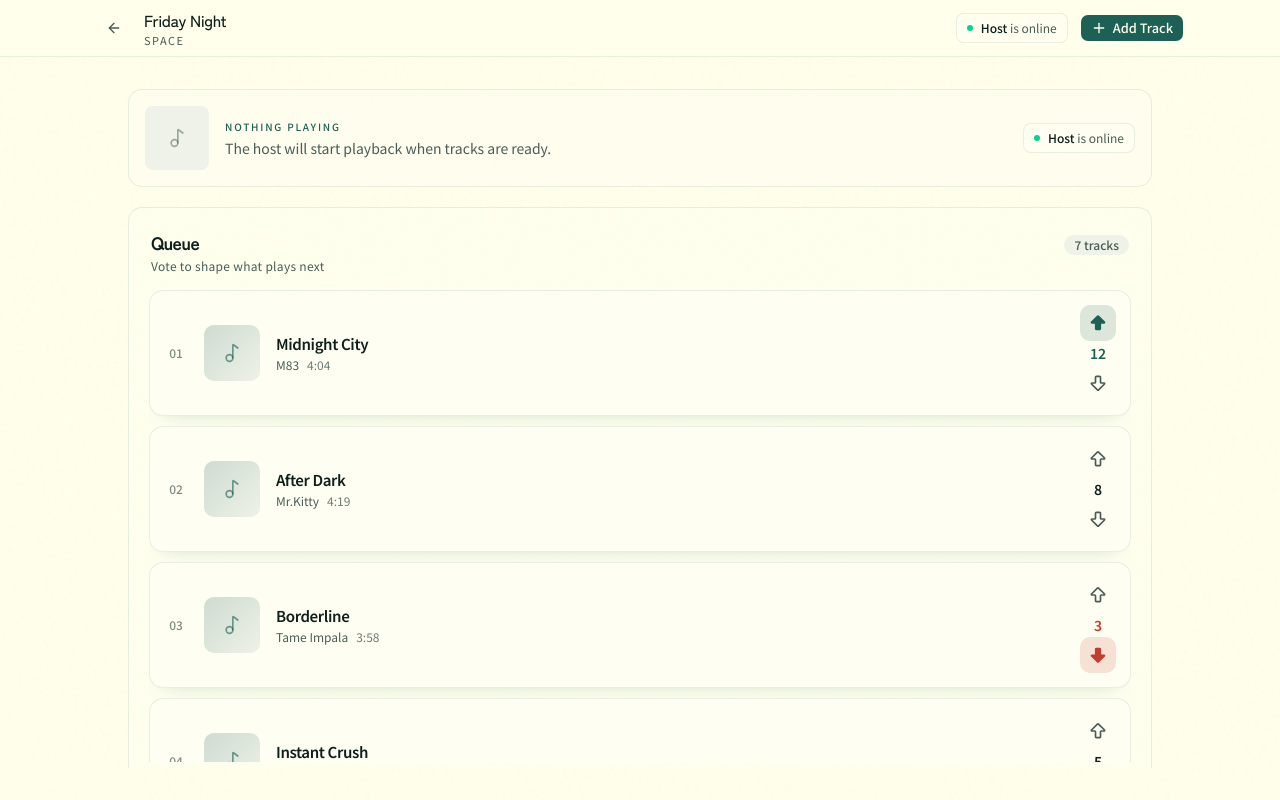
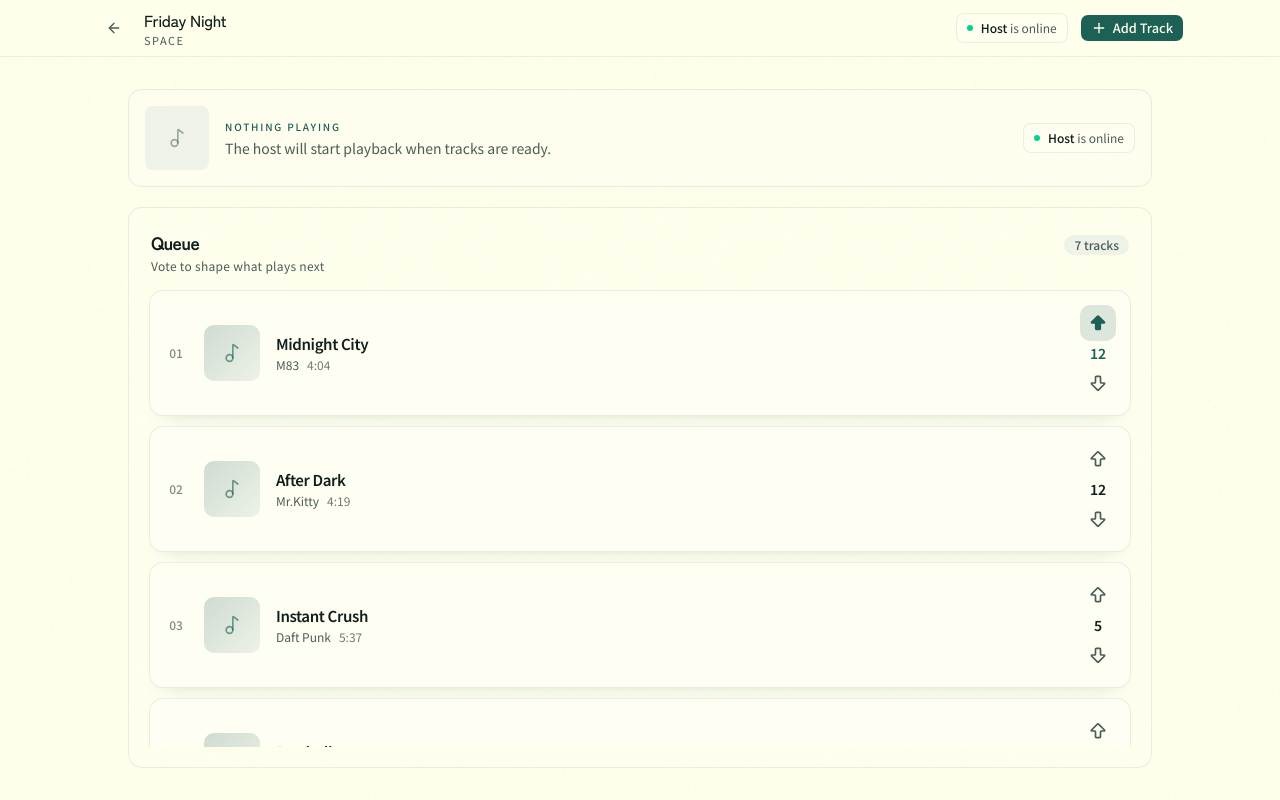
Before and after one commit to Amit0-dev/vybe-v2, a Next.js app in the folder client/: page /space/1 in a window 1280 px wide. Built offline with nearby package versions, Linux system fonts and the light colour scheme.

Commit message:
feat(space): refactor SpaceRoom to use SpaceDemoRoom; update queue handling and improve layout; enhance QueueItem with animations

```diff
--- a/client/app/space/[spaceId]/page.tsx
+++ b/client/app/space/[spaceId]/page.tsx
@@ -1,4 +1,4 @@
-import { SpaceRoom } from "@/features/space/SpaceRoom";
+import { SpaceDemoRoom } from "@/features/space/SpaceDemoRoom";
 import type { LibraryTrack, QueueItem } from "@/lib/types";
 
 interface SpacePageProps {
@@ -23,7 +23,7 @@ const PLACEHOLDER_QUEUE: QueueItem[] = [
   {
     id: "q2",
     status: "QUEUED",
-    score: 8,
+    score: 12,
     userVote: null,
     track: {
       id: "t2",
@@ -100,42 +100,48 @@ const PLACEHOLDER_LIBRARY: LibraryTrack[] = [
     title: "Blinding Lights",
     artist: "The Weeknd",
     durationSec: 200,
-    artworkUrl: "https://images.unsplash.com/photo-1493225457124-a3eb161ffa5f?w=160&h=160&fit=crop",
+    artworkUrl:
+      "https://images.unsplash.com/photo-1493225457124-a3eb161ffa5f?w=160&h=160&fit=crop",
   },
   {
     id: "lib2",
     title: "Electric Feel",
     artist: "MGMT",
     durationSec: 229,
-    artworkUrl: "https://images.unsplash.com/photo-1511379938547-c1f69419868d?w=160&h=160&fit=crop",
+    artworkUrl:
+      "https://images.unsplash.com/photo-1511379938547-c1f69419868d?w=160&h=160&fit=crop",
   },
   {
     id: "lib3",
     title: "Redbone",
     artist: "Childish Gambino",
     durationSec: 326,
-    artworkUrl: "https://images.unsplash.com/photo-1470225620780-dba8ba36b745?w=160&h=160&fit=crop",
+    artworkUrl:
+      "https://images.unsplash.com/photo-1470225620780-dba8ba36b745?w=160&h=160&fit=crop",
   },
   {
     id: "lib4",
     title: "Do I Wanna Know?",
     artist: "Arctic Monkeys",
     durationSec: 272,
-    artworkUrl: "https://images.unsplash.com/photo-1459749411175-0471761750d6?w=160&h=160&fit=crop",
+    artworkUrl:
+      "https://images.unsplash.com/photo-1459749411175-0471761750d6?w=160&h=160&fit=crop",
   },
   {
     id: "lib5",
     title: "Levitating",
     artist: "Dua Lipa",
     durationSec: 203,
-    artworkUrl: "https://images.unsplash.com/photo-1514525253161-7a46d19cd819?w=160&h=160&fit=crop",
+    artworkUrl:
+      "https://images.unsplash.com/photo-1514525253161-7a46d19cd819?w=160&h=160&fit=crop",
   },
   {
     id: "lib6",
     title: "Sunset Lover",
     artist: "Petit Biscuit",
     durationSec: 238,
-    artworkUrl: "https://images.unsplash.com/photo-1487180144351-b8472da7d491?w=160&h=160&fit=crop",
+    artworkUrl:
+      "https://images.unsplash.com/photo-1487180144351-b8472da7d491?w=160&h=160&fit=crop",
   },
 ];
 
@@ -152,16 +158,14 @@ export default async function SpacePage({
   const isOwner = role === "owner";
 
   return (
-    <SpaceRoom
+    <SpaceDemoRoom
       spaceName="Friday Night"
-      members={[]}
       isOwner={isOwner}
       isOwnerOnline
       ownerName="Host"
-      spaceStatus="ACTIVE"
+      initialQueue={PLACEHOLDER_QUEUE}
+      libraryTracks={PLACEHOLDER_LIBRARY}
       track={null}
-      queue={PLACEHOLDER_QUEUE}
-      libraryTracks={PLACEHOLDER_LIBRARY}
     />
   );
 }
--- a/client/features/queue/QueueItem.tsx
+++ b/client/features/queue/QueueItem.tsx
@@ -1,5 +1,6 @@
 "use client";
 
+import { motion, useReducedMotion } from "framer-motion";
 import { Music2 } from "lucide-react";
 import type { QueueItem as QueueItemType } from "@/lib/types";
 import { VoteControls } from "@/features/voting/VoteControls";
@@ -20,18 +21,26 @@ export function QueueItem({
 }: QueueItemProps) {
   const { track, score, userVote, id, status } = item;
   const isPlaying = status === "PLAYING";
+  const reduceMotion = useReducedMotion();
 
   return (
-    <li className={cn("list-none", className)}>
+    <motion.li
+      layout={!reduceMotion}
+      className={cn("list-none", className)}
+      transition={
+        reduceMotion
+          ? { duration: 0 }
+          : { type: "spring", stiffness: 420, damping: 36 }
+      }
+    >
       <article
         className={cn(
-          "group flex items-center gap-3 rounded-xl border bg-card p-3 transition-all sm:gap-4 sm:p-3.5",
+          "group flex items-center gap-3 rounded-xl border bg-card p-3 transition-colors sm:gap-4 sm:p-3.5",
           "border-border/70 shadow-[0_8px_20px_-16px_color-mix(in_srgb,#1c6056_40%,transparent)]",
           "hover:border-primary/25 hover:shadow-[0_12px_24px_-16px_color-mix(in_srgb,#1c6056_45%,transparent)]",
           isPlaying && "border-primary/35 bg-vybe-muted/60",
         )}
       >
-        {/* Rank */}
         {typeof index === "number" && (
           <span
             className={cn(
@@ -43,7 +52,6 @@ export function QueueItem({
           </span>
         )}
 
-        {/* Artwork */}
         <div className="relative size-12 shrink-0 overflow-hidden rounded-lg bg-muted sm:size-14">
           {track.artworkUrl ? (
             // eslint-disable-next-line @next/next/no-img-element
@@ -54,10 +62,7 @@ export function QueueItem({
             />
           ) : (
             <div className="flex size-full items-center justify-center bg-gradient-to-br from-primary/15 to-muted">
-              <Music2
-                className="size-5 text-primary/60"
-                aria-hidden
-              />
+              <Music2 className="size-5 text-primary/60" aria-hidden />
             </div>
           )}
           {isPlaying && (
@@ -67,15 +72,12 @@ export function QueueItem({
           )}
         </div>
 
-        {/* Meta */}
         <div className="min-w-0 flex-1">
           <p className="truncate text-sm font-semibold tracking-tight sm:text-[15px]">
             {track.title}
           </p>
           <div className="mt-0.5 flex flex-wrap items-center gap-x-2 gap-y-0.5 text-xs text-muted-foreground">
-            {track.artist && (
-              <span className="truncate">{track.artist}</span>
-            )}
+            {track.artist && <span className="truncate">{track.artist}</span>}
             {typeof track.durationSec === "number" && (
               <span className="tabular-nums opacity-80">
                 {formatDuration(track.durationSec)}
@@ -84,7 +86,6 @@ export function QueueItem({
           </div>
         </div>
 
-        {/* Votes */}
         <VoteControls
           score={score}
           userVote={userVote}
@@ -93,6 +94,6 @@ export function QueueItem({
           className="pl-1"
         />
       </article>
-    </li>
+    </motion.li>
   );
 }
--- a/client/features/queue/QueueList.tsx
+++ b/client/features/queue/QueueList.tsx
@@ -1,6 +1,7 @@
 "use client";
 
-import { useEffect, useRef, useState } from "react";
+import { useEffect, useMemo, useRef, useState } from "react";
+import { LayoutGroup } from "framer-motion";
 import { ArrowUp } from "lucide-react";
 import type { QueueItem as QueueItemType } from "@/lib/types";
 import { QueueItem } from "./QueueItem";
@@ -12,9 +13,16 @@ interface QueueListProps {
   className?: string;
 }
 
+function rankQueue(items: QueueItemType[]) {
+  return [...items].sort(
+    (a, b) => b.score - a.score || a.id.localeCompare(b.id),
+  );
+}
+
 export function QueueList({ items = [], onVote, className }: QueueListProps) {
   const scrollRef = useRef<HTMLDivElement>(null);
   const [showTop, setShowTop] = useState(false);
+  const ranked = useMemo(() => rankQueue(items), [items]);
 
   useEffect(() => {
     const el = scrollRef.current;
@@ -27,7 +35,7 @@ export function QueueList({ items = [], onVote, className }: QueueListProps) {
     onScroll();
     el.addEventListener("scroll", onScroll, { passive: true });
     return () => el.removeEventListener("scroll", onScroll);
-  }, [items.length]);
+  }, [ranked.length]);
 
   function scrollToTop() {
     scrollRef.current?.scrollTo({ top: 0, behavior: "smooth" });
@@ -50,11 +58,11 @@ export function QueueList({ items = [], onVote, className }: QueueListProps) {
           </p>
         </div>
         <span className="rounded-full bg-muted px-2.5 py-0.5 text-xs font-medium tabular-nums text-muted-foreground">
-          {items.length} {items.length === 1 ? "track" : "tracks"}
+          {ranked.length} {ranked.length === 1 ? "track" : "tracks"}
         </span>
       </div>
 
-      {items.length === 0 ? (
+      {ranked.length === 0 ? (
         <div className="flex min-h-0 flex-1 flex-col items-center justify-center rounded-xl border border-dashed border-border/80 px-6 py-16 text-center">
           <p className="font-heading text-sm font-medium">Empty queue</p>
           <p className="mt-2 max-w-xs text-sm leading-relaxed text-muted-foreground">
@@ -63,18 +71,15 @@ export function QueueList({ items = [], onVote, className }: QueueListProps) {
         </div>
       ) : (
         <>
-          {/*
-            h-0 + flex-1 is the reliable flex scroll pattern:
-            forces a bounded height so overflow-y can activate.
-          */}
           <div
             ref={scrollRef}
             data-queue-scroll
             className="scrollbar-hide h-0 min-h-0 flex-1 overflow-x-hidden overflow-y-auto overscroll-y-contain [scrollbar-width:none] [-ms-overflow-style:none] [&::-webkit-scrollbar]:w-0 [&::-webkit-scrollbar]:h-0"
             style={{ WebkitOverflowScrolling: "touch" }}
           >
+            <LayoutGroup>
               <ul className="flex flex-col gap-2.5 pb-12" aria-label="Queue">
-              {items.map((item, index) => (
+                {ranked.map((item, index) => (
                   <QueueItem
                     key={item.id}
                     item={item}
@@ -83,6 +88,7 @@ export function QueueList({ items = [], onVote, className }: QueueListProps) {
                   />
                 ))}
               </ul>
+            </LayoutGroup>
           </div>
 
           <button
@@ -90,7 +96,7 @@ export function QueueList({ items = [], onVote, className }: QueueListProps) {
             onClick={scrollToTop}
             aria-label="Scroll queue to top"
             className={cn(
-              "absolute right-1/2 translate-x-1/2 bottom-8 z-10 flex size-9 items-center justify-center rounded-full border border-border/80 bg-card/95 text-foreground shadow-md backdrop-blur-sm transition-all",
+              "absolute right-1/2 bottom-8 z-10 flex size-9 translate-x-1/2 items-center justify-center rounded-full border border-border/80 bg-card/95 text-foreground shadow-md backdrop-blur-sm transition-all",
               "hover:border-primary/40 hover:bg-vybe-muted hover:text-primary",
               "focus-visible:outline-none focus-visible:ring-2 focus-visible:ring-ring",
               showTop
--- /dev/null
+++ b/client/features/space/SpaceDemoRoom.tsx
@@ -0,0 +1,87 @@
+"use client";
+
+import { useCallback, useState } from "react";
+import { SpaceRoom } from "@/features/space/SpaceRoom";
+import type { LibraryTrack, QueueItem, Track } from "@/lib/types";
+
+interface SpaceDemoRoomProps {
+  spaceName?: string;
+  isOwner?: boolean;
+  isOwnerOnline?: boolean;
+  ownerName?: string;
+  initialQueue?: QueueItem[];
+  libraryTracks?: LibraryTrack[];
+  track?: Track | null;
+}
+
+function applyVote(item: QueueItem, value: 1 | -1): QueueItem {
+  const prev = item.userVote ?? null;
+  let nextVote: 1 | -1 | null;
+  let delta: number;
+
+  if (prev === value) {
+    // Toggle off
+    nextVote = null;
+    delta = -value;
+  } else if (prev == null) {
+    nextVote = value;
+    delta = value;
+  } else {
+    // Switch from opposite vote
+    nextVote = value;
+    delta = value * 2;
+  }
+
+  return {
+    ...item,
+    userVote: nextVote,
+    score: item.score + delta,
+  };
+}
+
+function sortByScore(items: QueueItem[]): QueueItem[] {
+  return [...items].sort(
+    (a, b) => b.score - a.score || a.id.localeCompare(b.id),
+  );
+}
+
+/**
+ * Demo shell: holds placeholder queue in state so votes reorder cards live.
+ * Replace with API/WebSocket wiring later — same onVote + sorted list pattern.
+ */
+export function SpaceDemoRoom({
+  spaceName = "Space",
+  isOwner = false,
+  isOwnerOnline = true,
+  ownerName = "Host",
+  initialQueue = [],
+  libraryTracks = [],
+  track = null,
+}: SpaceDemoRoomProps) {
+  const [queue, setQueue] = useState(() => sortByScore(initialQueue));
+
+  const onVote = useCallback((queueItemId: string, value: 1 | -1) => {
+    setQueue((prev) =>
+      sortByScore(
+        prev.map((item) =>
+          item.id === queueItemId ? applyVote(item, value) : item,
+        ),
+      ),
+    );
+  }, []);
+
+  return (
+    <SpaceRoom
+      spaceName={spaceName}
+      members={[]}
+      isOwner={isOwner}
+      isOwnerOnline={isOwnerOnline}
+      ownerName={ownerName}
+      spaceStatus="ACTIVE"
+      track={track}
+      queue={queue}
+      libraryTracks={libraryTracks}
+      onVote={onVote}
+    />
+  );
+}
--- a/client/features/space/SpaceRoom.tsx
+++ b/client/features/space/SpaceRoom.tsx
@@ -148,7 +148,7 @@ export function SpaceRoom({
                Phone: queue full height; now-playing preview floats at bottom.
                Desktop: preview on top + queue below. */
             <>
-              <div className="scrollbar-hide mx-auto flex min-h-0 w-full max-w-5xl flex-1 flex-col overflow-hidden pb-[5.25rem] lg:gap-5 lg:overflow-y-auto lg:pb-2 [scrollbar-width:none] [-ms-overflow-style:none] [&::-webkit-scrollbar]:w-0 [&::-webkit-scrollbar]:h-0">
+              <div className="mx-auto flex min-h-0 w-full max-w-5xl flex-1 flex-col overflow-hidden pb-[5.25rem] lg:gap-5 lg:pb-0">
                 <NowPlayingPreview
                   track={track}
                   progressSec={progressSec}
@@ -157,7 +157,7 @@ export function SpaceRoom({
                   ownerName={ownerName}
                   className="hidden shrink-0 lg:block"
                 />
-                <div className="flex min-h-0 flex-1 flex-col overflow-hidden rounded-xl border border-border/70 bg-card/40 p-4 sm:p-5 lg:mb-4 lg:h-[min(72dvh,640px)] lg:flex-none">
+                <div className="flex min-h-0 flex-1 flex-col overflow-hidden rounded-xl border border-border/70 bg-card/40 p-4 sm:p-5">
                   <QueueList
                     items={queue}
                     onVote={onVote}
```
Also changed, not shown: 1 other file (tests, documents, lock files or other folders). Lines whose indentation alone changed are shown as unchanged.
